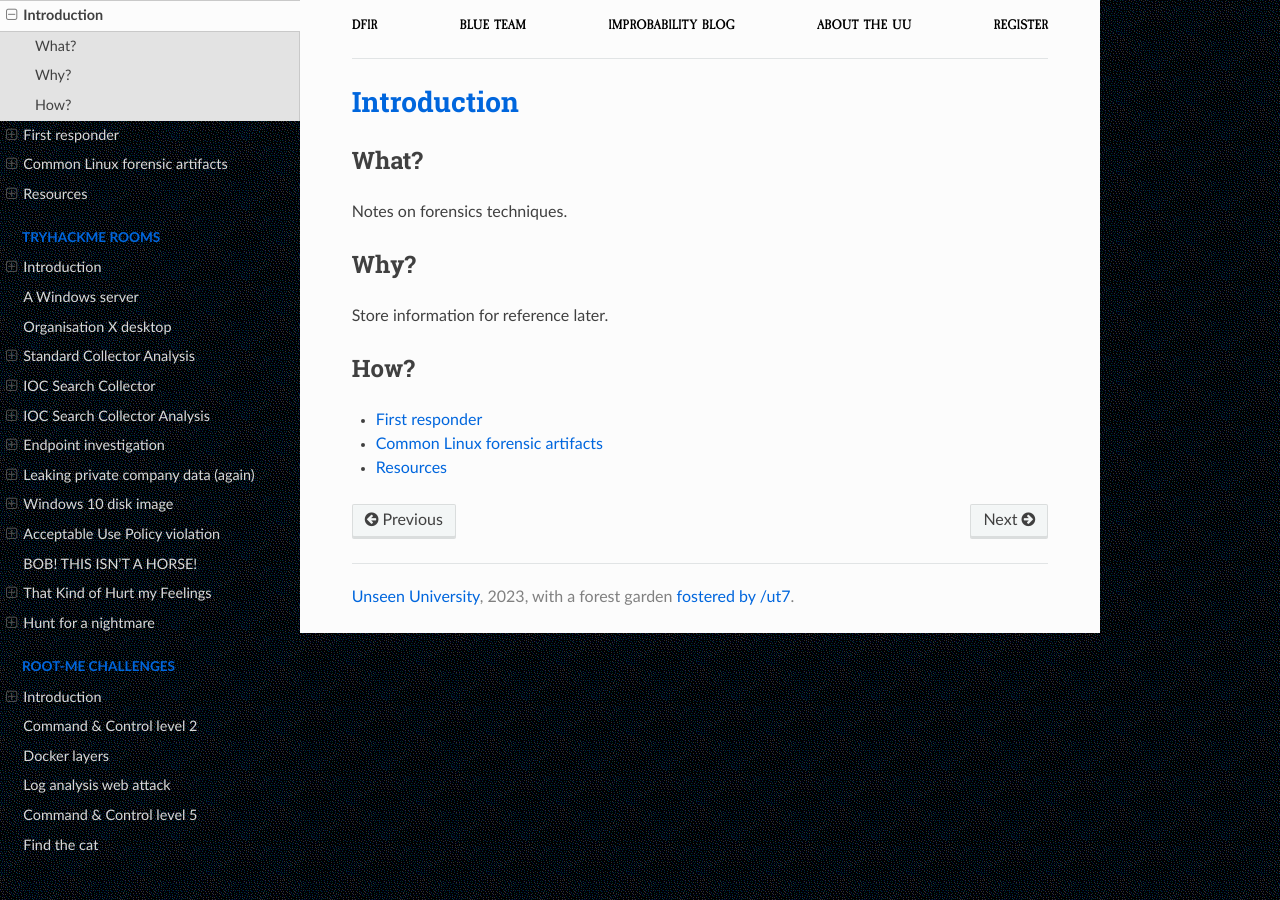
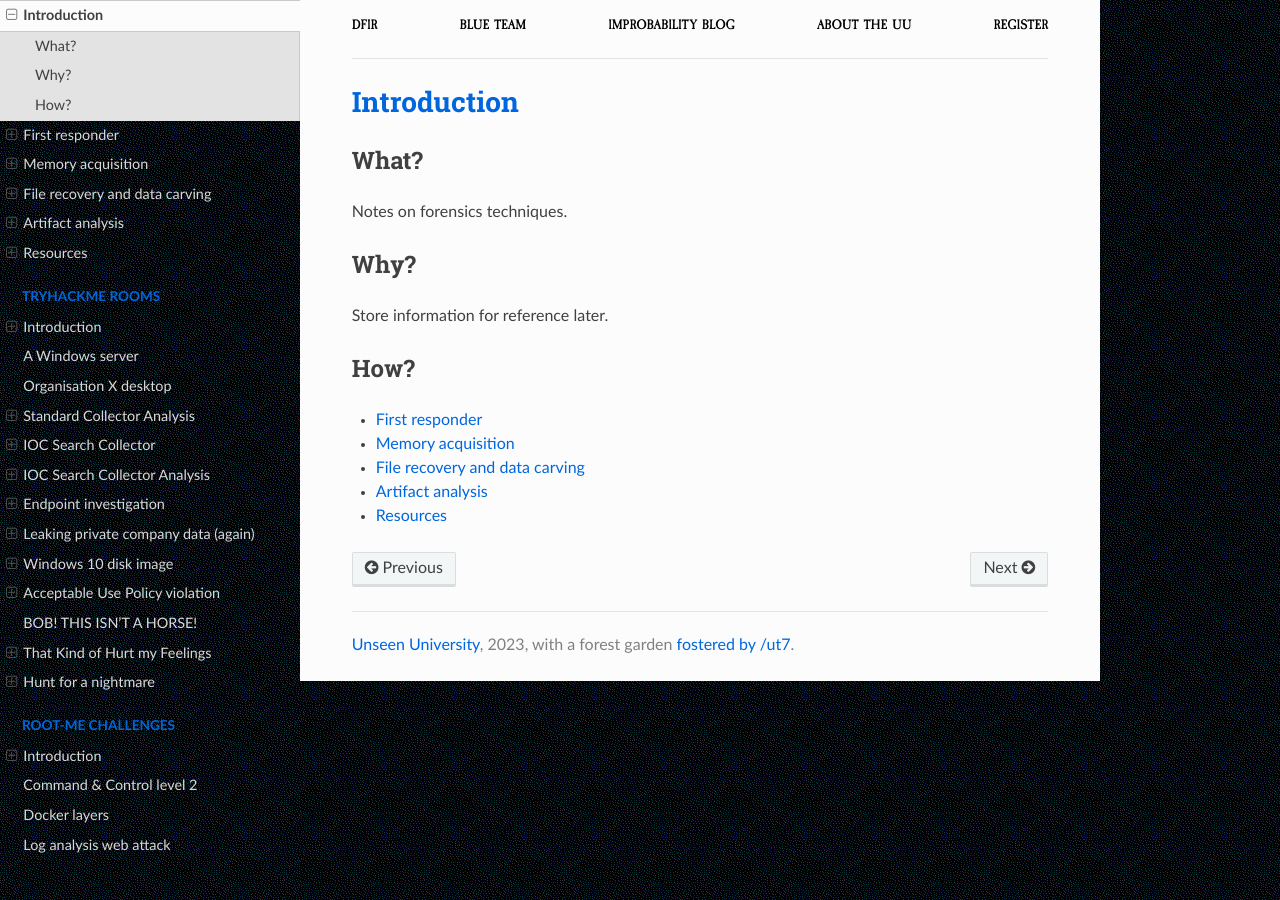
Before and after one commit to tymyrddin/blue-dfir, a Sphinx documentation site: the page built from source/docs/notes/README.md, in a window 1280 px wide. Built offline with Sphinx 7.4.7 and the Read the Docs theme 2.0.0, drawn with Linux system fonts in a browser that asks for light colours.

Commit message:
Getting started again

```diff
--- a/source/docs/notes/README.md
+++ b/source/docs/notes/README.md
@@ -11,5 +11,7 @@ Store information for reference later.
 ## How?
 
 * [First responder](1st-responder.md)
-* [Common Linux forensic artifacts](linux.md)
+* [Memory acquisition](acquisition.md)
+* [File recovery and data carving](carving.md)
+* [Artifact analysis](artifacts.md)
 * [Resources](resources.md)
--- a/source/index.rst
+++ b/source/index.rst
@@ -30,7 +30,9 @@ Though DFIR is traditionally a reactive security function, tooling and advanced
 
    docs/notes/README.md
    docs/notes/1st-responder.md
-   docs/notes/linux.md
+   docs/notes/acquisition.md
+   docs/notes/carving.md
+   docs/notes/artifacts.md
    docs/notes/resources.md
 
 ----
```
Also changed, not shown: source/docs/notes/acquisition.md (added, +14 -0 lines), source/docs/notes/artifacts.md (added, +53 -0 lines), source/docs/notes/carving.md (added, +12 -0 lines), source/docs/notes/linux.md (deleted, +0 -59 lines), source/docs/root-me/interview2.md (+1 -1 lines).
